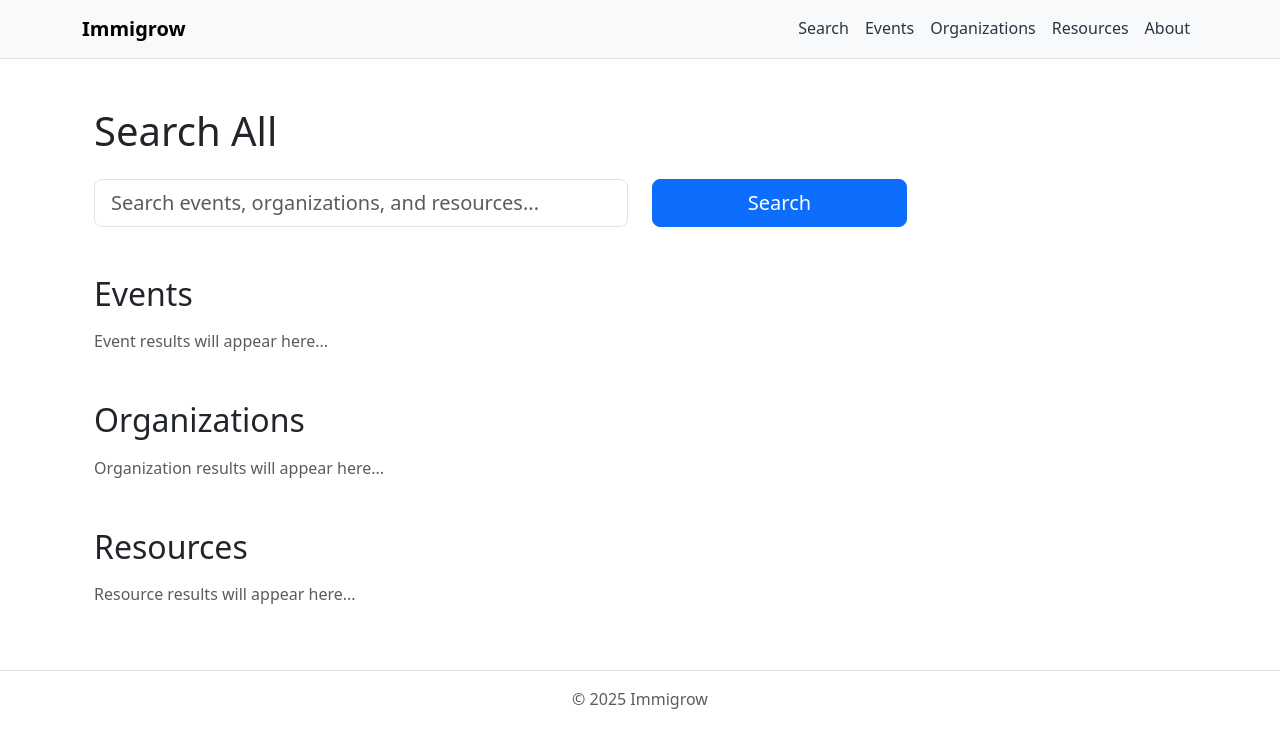
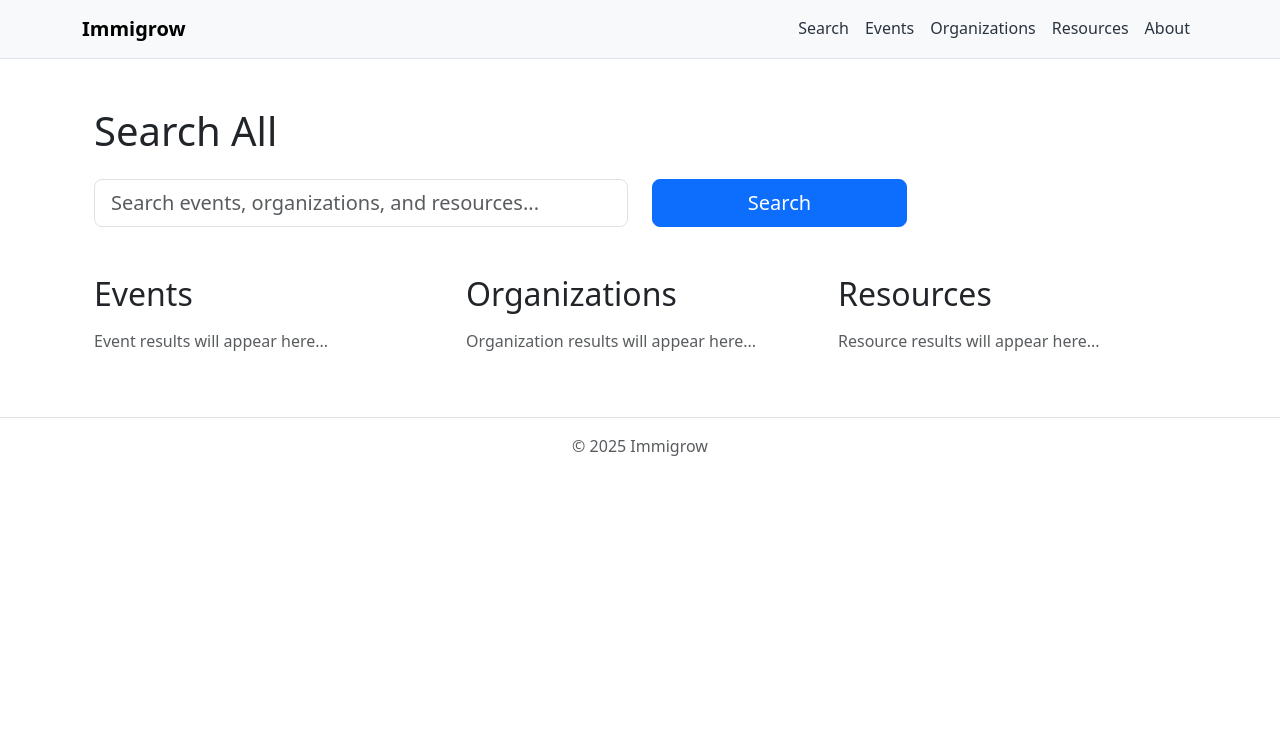
Before and after one commit to RickRacc/immigrow, a React (Vite) app in the folder frontend/: page /search in a window 1280 px wide. Shown: the top 748 px of the page. Built offline with nearby package versions, Linux system fonts and the light colour scheme; no server answers.

Commit message:
make the model grids horizontal instead of vertical in search page

```diff
--- a/frontend/src/pages/Search.jsx
+++ b/frontend/src/pages/Search.jsx
@@ -35,21 +35,23 @@ export default function Search() {
         </Row>
       </Form>
 
-      {/* Results Sections - Placeholders */}
-      <div className="mt-5">
+      {/* Results Sections - Horizontal Layout */}
+      <Row className="mt-5">
+        <Col md={4}>
           <h2 className="mb-3">Events</h2>
           <p className="text-muted">Event results will appear here...</p>
-      </div>
+        </Col>
 
-      <div className="mt-5">
+        <Col md={4}>
           <h2 className="mb-3">Organizations</h2>
           <p className="text-muted">Organization results will appear here...</p>
-      </div>
+        </Col>
 
-      <div className="mt-5">
+        <Col md={4}>
           <h2 className="mb-3">Resources</h2>
           <p className="text-muted">Resource results will appear here...</p>
-      </div>
+        </Col>
+      </Row>
     </Container>
   );
 }
```
Also changed, not shown: 1 other file (tests, documents, lock files or other folders). Lines whose indentation alone changed are shown as unchanged.
